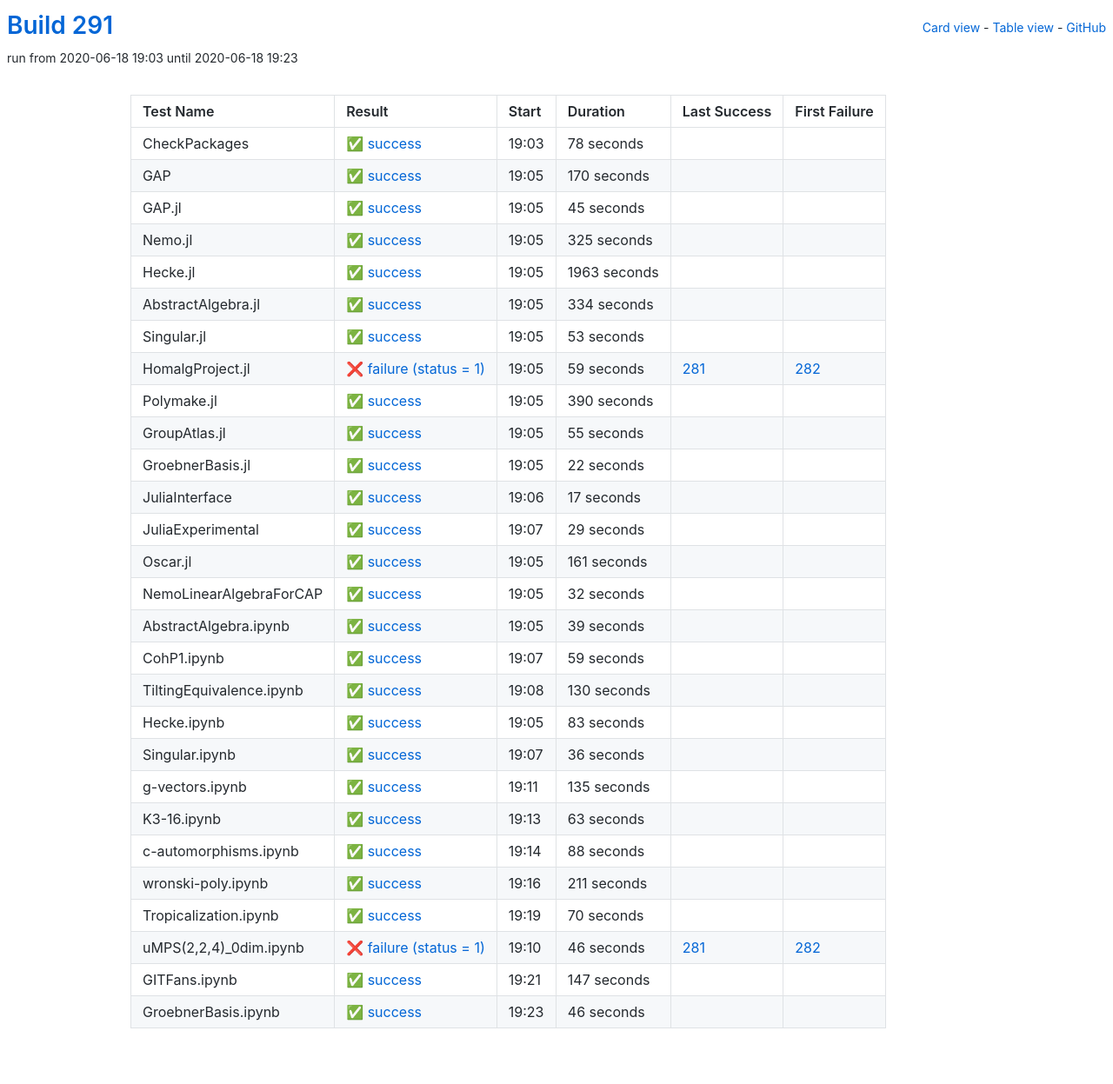
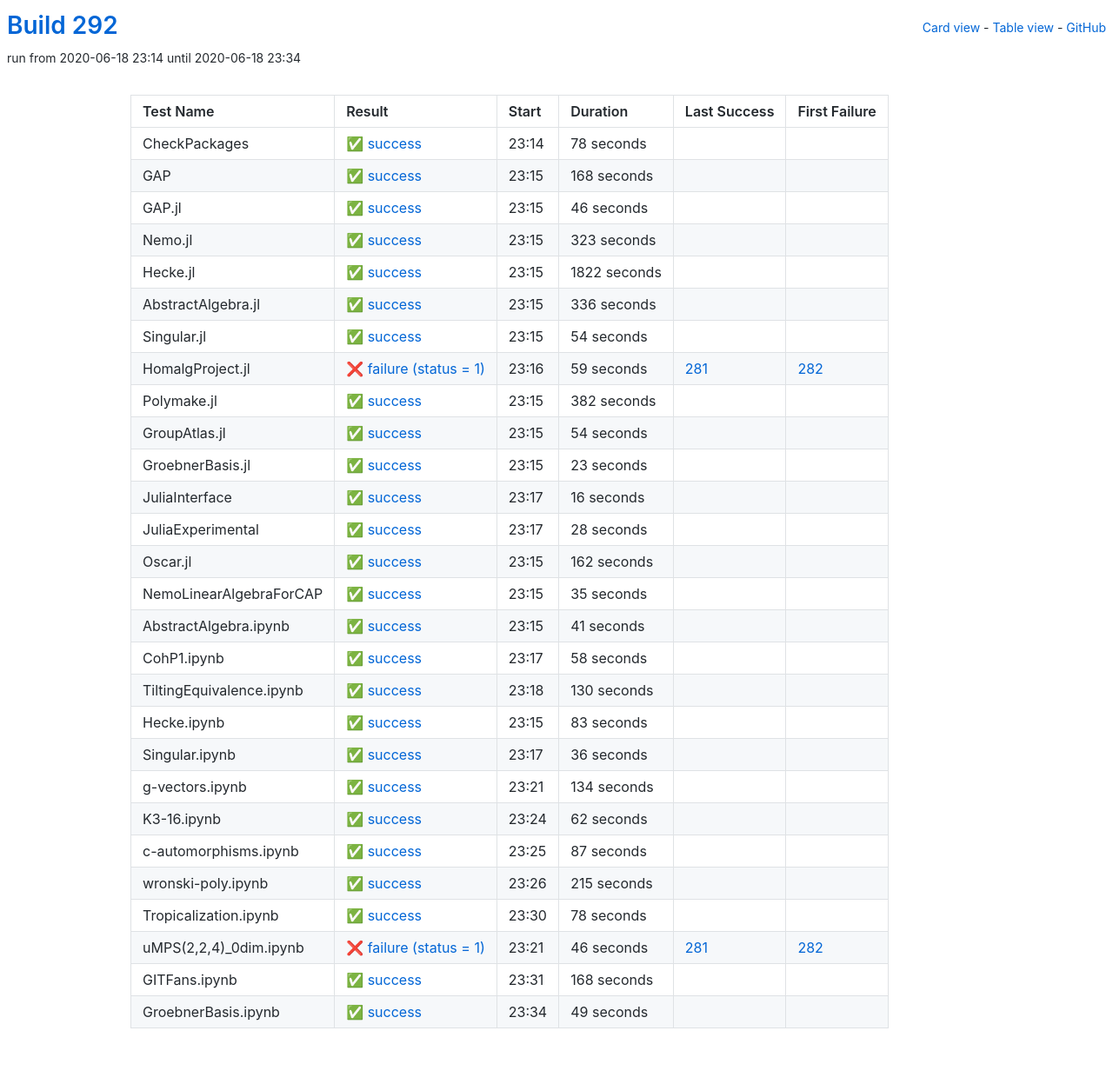
Before and after one commit to oscar-system/oscar-ci-status-stable, a Jekyll site: the page built from table.html, in a window 1280 px wide. Shown: the whole page at 87% size. Built offline with Jekyll 4.4.1, drawn with Linux system fonts in a browser that asks for light colours.

Commit message:
Build #292

```diff
--- a/_data/ci.yml
+++ b/_data/ci.yml
@@ -1,6 +1,6 @@
 ---
-build: 291
-build_url: https://oscarci.mathematik.uni-kl.de/job/oscar-stable/291/
+build: 292
+build_url: https://oscarci.mathematik.uni-kl.de/job/oscar-stable/292/
 job: oscar-stable
 organization: oscar-system
 repo: oscar-ci-status-stable
@@ -8,8 +8,8 @@ repourl: https://github.com/oscar-system/oscar-ci-status-stable
 tests:
 - name: CheckPackages
   id: checkpackages
-  log: https://oscarci.mathematik.uni-kl.de/job/oscar-stable/291/artifact/logs/build-291/CheckPackages.log
-  start: 2020-06-18 19:03
+  log: https://oscarci.mathematik.uni-kl.de/job/oscar-stable/292/artifact/logs/build-292/CheckPackages.log
+  start: 2020-06-18 23:14
   success: true
   exitcode: 0
   status: success
@@ -20,80 +20,80 @@ tests:
   first_failure_url:
 - name: GAP
   id: gap
-  log: https://oscarci.mathematik.uni-kl.de/job/oscar-stable/291/artifact/logs/build-291/GAP.log
-  start: 2020-06-18 19:05
+  log: https://oscarci.mathematik.uni-kl.de/job/oscar-stable/292/artifact/logs/build-292/GAP.log
+  start: 2020-06-18 23:15
   success: true
   exitcode: 0
   status: success
-  duration: 170
+  duration: 168
   last_success: false
   last_success_url:
   first_failure: false
   first_failure_url:
 - name: GAP.jl
   id: gap-jl
-  log: https://oscarci.mathematik.uni-kl.de/job/oscar-stable/291/artifact/logs/build-291/GAP.jl.log
-  start: 2020-06-18 19:05
+  log: https://oscarci.mathematik.uni-kl.de/job/oscar-stable/292/artifact/logs/build-292/GAP.jl.log
+  start: 2020-06-18 23:15
   success: true
   exitcode: 0
   status: success
-  duration: 45
+  duration: 46
   last_success: false
   last_success_url:
   first_failure: false
   first_failure_url:
 - name: Nemo.jl
   id: nemo-jl
-  log: https://oscarci.mathematik.uni-kl.de/job/oscar-stable/291/artifact/logs/build-291/Nemo.jl.log
-  start: 2020-06-18 19:05
+  log: https://oscarci.mathematik.uni-kl.de/job/oscar-stable/292/artifact/logs/build-292/Nemo.jl.log
+  start: 2020-06-18 23:15
   success: true
   exitcode: 0
   status: success
-  duration: 325
+  duration: 323
   last_success: false
   last_success_url:
   first_failure: false
   first_failure_url:
 - name: Hecke.jl
   id: hecke-jl
-  log: https://oscarci.mathematik.uni-kl.de/job/oscar-stable/291/artifact/logs/build-291/Hecke.jl.log
-  start: 2020-06-18 19:05
+  log: https://oscarci.mathematik.uni-kl.de/job/oscar-stable/292/artifact/logs/build-292/Hecke.jl.log
+  start: 2020-06-18 23:15
   success: true
   exitcode: 0
   status: success
-  duration: 1963
+  duration: 1822
   last_success: false
   last_success_url:
   first_failure: false
   first_failure_url:
 - name: AbstractAlgebra.jl
   id: abstractalgebra-jl
-  log: https://oscarci.mathematik.uni-kl.de/job/oscar-stable/291/artifact/logs/build-291/AbstractAlgebra.jl.log
-  start: 2020-06-18 19:05
+  log: https://oscarci.mathematik.uni-kl.de/job/oscar-stable/292/artifact/logs/build-292/AbstractAlgebra.jl.log
+  start: 2020-06-18 23:15
   success: true
   exitcode: 0
   status: success
-  duration: 334
+  duration: 336
   last_success: false
   last_success_url:
   first_failure: false
   first_failure_url:
 - name: Singular.jl
   id: singular-jl
-  log: https://oscarci.mathematik.uni-kl.de/job/oscar-stable/291/artifact/logs/build-291/Singular.jl.log
-  start: 2020-06-18 19:05
+  log: https://oscarci.mathematik.uni-kl.de/job/oscar-stable/292/artifact/logs/build-292/Singular.jl.log
+  start: 2020-06-18 23:15
   success: true
   exitcode: 0
   status: success
-  duration: 53
+  duration: 54
   last_success: false
   last_success_url:
   first_failure: false
   first_failure_url:
 - name: HomalgProject.jl
   id: homalgproject-jl
-  log: https://oscarci.mathematik.uni-kl.de/job/oscar-stable/291/artifact/logs/build-291/HomalgProject.jl.log
-  start: 2020-06-18 19:05
+  log: https://oscarci.mathematik.uni-kl.de/job/oscar-stable/292/artifact/logs/build-292/HomalgProject.jl.log
+  start: 2020-06-18 23:16
   success: false
   exitcode: 1
   status: failure
@@ -104,116 +104,116 @@ tests:
   first_failure_url: https://oscarci.mathematik.uni-kl.de/job/oscar-stable/282/
 - name: Polymake.jl
   id: polymake-jl
-  log: https://oscarci.mathematik.uni-kl.de/job/oscar-stable/291/artifact/logs/build-291/Polymake.jl.log
-  start: 2020-06-18 19:05
+  log: https://oscarci.mathematik.uni-kl.de/job/oscar-stable/292/artifact/logs/build-292/Polymake.jl.log
+  start: 2020-06-18 23:15
   success: true
   exitcode: 0
   status: success
-  duration: 390
+  duration: 382
   last_success: false
   last_success_url:
   first_failure: false
   first_failure_url:
 - name: GroupAtlas.jl
   id: groupatlas-jl
-  log: https://oscarci.mathematik.uni-kl.de/job/oscar-stable/291/artifact/logs/build-291/GroupAtlas.jl.log
-  start: 2020-06-18 19:05
+  log: https://oscarci.mathematik.uni-kl.de/job/oscar-stable/292/artifact/logs/build-292/GroupAtlas.jl.log
+  start: 2020-06-18 23:15
   success: true
   exitcode: 0
   status: success
-  duration: 55
+  duration: 54
   last_success: false
   last_success_url:
   first_failure: false
   first_failure_url:
 - name: GroebnerBasis.jl
   id: groebnerbasis-jl
-  log: https://oscarci.mathematik.uni-kl.de/job/oscar-stable/291/artifact/logs/build-291/GroebnerBasis.jl.log
-  start: 2020-06-18 19:05
+  log: https://oscarci.mathematik.uni-kl.de/job/oscar-stable/292/artifact/logs/build-292/GroebnerBasis.jl.log
+  start: 2020-06-18 23:15
   success: true
   exitcode: 0
   status: success
-  duration: 22
+  duration: 23
   last_success: false
   last_success_url:
   first_failure: false
   first_failure_url:
 - name: JuliaInterface
   id: juliainterface
-  log: https://oscarci.mathematik.uni-kl.de/job/oscar-stable/291/artifact/logs/build-291/JuliaInterface.log
-  start: 2020-06-18 19:06
+  log: https://oscarci.mathematik.uni-kl.de/job/oscar-stable/292/artifact/logs/build-292/JuliaInterface.log
+  start: 2020-06-18 23:17
   success: true
   exitcode: 0
   status: success
-  duration: 17
+  duration: 16
   last_success: false
   last_success_url:
   first_failure: false
   first_failure_url:
 - name: JuliaExperimental
   id: juliaexperimental
-  log: https://oscarci.mathematik.uni-kl.de/job/oscar-stable/291/artifact/logs/build-291/JuliaExperimental.log
-  start: 2020-06-18 19:07
+  log: https://oscarci.mathematik.uni-kl.de/job/oscar-stable/292/artifact/logs/build-292/JuliaExperimental.log
+  start: 2020-06-18 23:17
   success: true
   exitcode: 0
   status: success
-  duration: 29
+  duration: 28
   last_success: false
   last_success_url:
   first_failure: false
   first_failure_url:
 - name: Oscar.jl
   id: oscar-jl
-  log: https://oscarci.mathematik.uni-kl.de/job/oscar-stable/291/artifact/logs/build-291/Oscar.jl.log
-  start: 2020-06-18 19:05
+  log: https://oscarci.mathematik.uni-kl.de/job/oscar-stable/292/artifact/logs/build-292/Oscar.jl.log
+  start: 2020-06-18 23:15
   success: true
   exitcode: 0
   status: success
-  duration: 161
+  duration: 162
   last_success: false
   last_success_url:
   first_failure: false
   first_failure_url:
 - name: NemoLinearAlgebraForCAP
   id: nemolinearalgebraforcap
-  log: https://oscarci.mathematik.uni-kl.de/job/oscar-stable/291/artifact/logs/build-291/NemoLinearAlgebraForCAP.log
-  start: 2020-06-18 19:05
+  log: https://oscarci.mathematik.uni-kl.de/job/oscar-stable/292/artifact/logs/build-292/NemoLinearAlgebraForCAP.log
+  start: 2020-06-18 23:15
   success: true
   exitcode: 0
   status: success
-  duration: 32
+  duration: 35
   last_success: false
   last_success_url:
   first_failure: false
   first_failure_url:
 - name: AbstractAlgebra.ipynb
   id: abstractalgebra-ipynb
-  log: https://oscarci.mathematik.uni-kl.de/job/oscar-stable/291/artifact/logs/build-291/AbstractAlgebra.ipynb.log
-  start: 2020-06-18 19:05
+  log: https://oscarci.mathematik.uni-kl.de/job/oscar-stable/292/artifact/logs/build-292/AbstractAlgebra.ipynb.log
+  start: 2020-06-18 23:15
   success: true
   exitcode: 0
   status: success
-  duration: 39
+  duration: 41
   last_success: false
   last_success_url:
   first_failure: false
   first_failure_url:
 - name: CohP1.ipynb
   id: cohp1-ipynb
-  log: https://oscarci.mathematik.uni-kl.de/job/oscar-stable/291/artifact/logs/build-291/CohP1.ipynb.log
-  start: 2020-06-18 19:07
+  log: https://oscarci.mathematik.uni-kl.de/job/oscar-stable/292/artifact/logs/build-292/CohP1.ipynb.log
+  start: 2020-06-18 23:17
   success: true
   exitcode: 0
   status: success
-  duration: 59
+  duration: 58
   last_success: false
   last_success_url:
   first_failure: false
   first_failure_url:
 - name: TiltingEquivalence.ipynb
   id: tiltingequivalence-ipynb
-  log: https://oscarci.mathematik.uni-kl.de/job/oscar-stable/291/artifact/logs/build-291/TiltingEquivalence.ipynb.log
-  start: 2020-06-18 19:08
+  log: https://oscarci.mathematik.uni-kl.de/job/oscar-stable/292/artifact/logs/build-292/TiltingEquivalence.ipynb.log
+  start: 2020-06-18 23:18
   success: true
   exitcode: 0
   status: success
@@ -224,8 +224,8 @@ tests:
   first_failure_url:
 - name: Hecke.ipynb
   id: hecke-ipynb
-  log: https://oscarci.mathematik.uni-kl.de/job/oscar-stable/291/artifact/logs/build-291/Hecke.ipynb.log
-  start: 2020-06-18 19:05
+  log: https://oscarci.mathematik.uni-kl.de/job/oscar-stable/292/artifact/logs/build-292/Hecke.ipynb.log
+  start: 2020-06-18 23:15
   success: true
   exitcode: 0
   status: success
@@ -236,8 +236,8 @@ tests:
   first_failure_url:
 - name: Singular.ipynb
   id: singular-ipynb
-  log: https://oscarci.mathematik.uni-kl.de/job/oscar-stable/291/artifact/logs/build-291/Singular.ipynb.log
-  start: 2020-06-18 19:07
+  log: https://oscarci.mathematik.uni-kl.de/job/oscar-stable/292/artifact/logs/build-292/Singular.ipynb.log
+  start: 2020-06-18 23:17
   success: true
   exitcode: 0
   status: success
@@ -248,68 +248,68 @@ tests:
   first_failure_url:
 - name: g-vectors.ipynb
   id: g-vectors-ipynb
-  log: https://oscarci.mathematik.uni-kl.de/job/oscar-stable/291/artifact/logs/build-291/g-vectors.ipynb.log
-  start: 2020-06-18 19:11
+  log: https://oscarci.mathematik.uni-kl.de/job/oscar-stable/292/artifact/logs/build-292/g-vectors.ipynb.log
+  start: 2020-06-18 23:21
   success: true
   exitcode: 0
   status: success
-  duration: 135
+  duration: 134
   last_success: false
   last_success_url:
   first_failure: false
   first_failure_url:
 - name: K3-16.ipynb
   id: k3-16-ipynb
-  log: https://oscarci.mathematik.uni-kl.de/job/oscar-stable/291/artifact/logs/build-291/K3-16.ipynb.log
-  start: 2020-06-18 19:13
+  log: https://oscarci.mathematik.uni-kl.de/job/oscar-stable/292/artifact/logs/build-292/K3-16.ipynb.log
+  start: 2020-06-18 23:24
   success: true
   exitcode: 0
   status: success
-  duration: 63
+  duration: 62
   last_success: false
   last_success_url:
   first_failure: false
   first_failure_url:
 - name: c-automorphisms.ipynb
   id: c-automorphisms-ipynb
-  log: https://oscarci.mathematik.uni-kl.de/job/oscar-stable/291/artifact/logs/build-291/c-automorphisms.ipynb.log
-  start: 2020-06-18 19:14
+  log: https://oscarci.mathematik.uni-kl.de/job/oscar-stable/292/artifact/logs/build-292/c-automorphisms.ipynb.log
+  start: 2020-06-18 23:25
   success: true
   exitcode: 0
   status: success
-  duration: 88
+  duration: 87
   last_success: false
   last_success_url:
   first_failure: false
   first_failure_url:
 - name: wronski-poly.ipynb
   id: wronski-poly-ipynb
-  log: https://oscarci.mathematik.uni-kl.de/job/oscar-stable/291/artifact/logs/build-291/wronski-poly.ipynb.log
-  start: 2020-06-18 19:16
+  log: https://oscarci.mathematik.uni-kl.de/job/oscar-stable/292/artifact/logs/build-292/wronski-poly.ipynb.log
+  start: 2020-06-18 23:26
   success: true
   exitcode: 0
   status: success
-  duration: 211
+  duration: 215
   last_success: false
   last_success_url:
   first_failure: false
   first_failure_url:
 - name: Tropicalization.ipynb
   id: tropicalization-ipynb
-  log: https://oscarci.mathematik.uni-kl.de/job/oscar-stable/291/artifact/logs/build-291/Tropicalization.ipynb.log
-  start: 2020-06-18 19:19
+  log: https://oscarci.mathematik.uni-kl.de/job/oscar-stable/292/artifact/logs/build-292/Tropicalization.ipynb.log
+  start: 2020-06-18 23:30
   success: true
   exitcode: 0
   status: success
-  duration: 70
+  duration: 78
   last_success: false
   last_success_url:
   first_failure: false
   first_failure_url:
 - name: uMPS(2,2,4)_0dim.ipynb
   id: umps-2-2-4-0dim-ipynb
-  log: https://oscarci.mathematik.uni-kl.de/job/oscar-stable/291/artifact/logs/build-291/uMPS-2-2-4-_0dim.ipynb.log
-  start: 2020-06-18 19:10
+  log: https://oscarci.mathematik.uni-kl.de/job/oscar-stable/292/artifact/logs/build-292/uMPS-2-2-4-_0dim.ipynb.log
+  start: 2020-06-18 23:21
   success: false
   exitcode: 1
   status: failure
@@ -320,24 +320,24 @@ tests:
   first_failure_url: https://oscarci.mathematik.uni-kl.de/job/oscar-stable/282/
 - name: GITFans.ipynb
   id: gitfans-ipynb
-  log: https://oscarci.mathematik.uni-kl.de/job/oscar-stable/291/artifact/logs/build-291/GITFans.ipynb.log
-  start: 2020-06-18 19:21
+  log: https://oscarci.mathematik.uni-kl.de/job/oscar-stable/292/artifact/logs/build-292/GITFans.ipynb.log
+  start: 2020-06-18 23:31
   success: true
   exitcode: 0
   status: success
-  duration: 147
+  duration: 168
   last_success: false
   last_success_url:
   first_failure: false
   first_failure_url:
 - name: GroebnerBasis.ipynb
   id: groebnerbasis-ipynb
-  log: https://oscarci.mathematik.uni-kl.de/job/oscar-stable/291/artifact/logs/build-291/GroebnerBasis.ipynb.log
-  start: 2020-06-18 19:23
+  log: https://oscarci.mathematik.uni-kl.de/job/oscar-stable/292/artifact/logs/build-292/GroebnerBasis.ipynb.log
+  start: 2020-06-18 23:34
   success: true
   exitcode: 0
   status: success
-  duration: 46
+  duration: 49
   last_success: false
   last_success_url:
   first_failure: false
```
Also changed, not shown: README.md.
